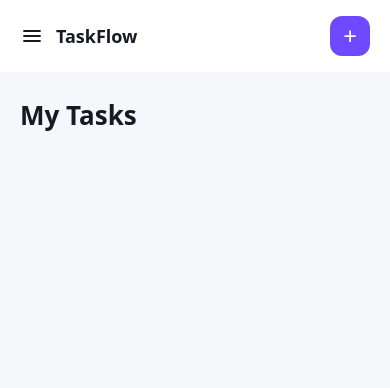
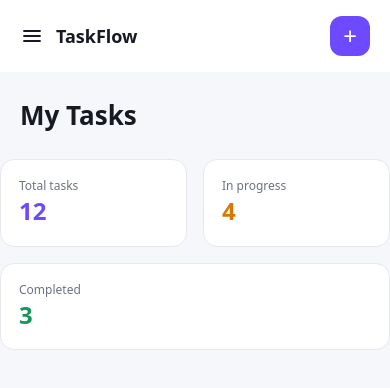
Before and after one commit to LagodaAnna/Task-flow, a React (Vite) app: page / in a window 390 px wide. Shown: the top 388 px of the page. Built offline with nearby package versions, Linux system fonts and the light colour scheme; a web font is replaced by a local one.

Commit message:
feat: add responsive stats section

```diff
--- a/src/App.tsx
+++ b/src/App.tsx
@@ -1,5 +1,6 @@
 import Sidebar from './components/Sidebar/Sidebar'
 import Header from './components/Header/Header'
+import Stats from './components/Stats/Stats'
 
 function App() {
   return (
@@ -7,6 +8,7 @@ function App() {
       <Sidebar />
       <div className="flex flex-1 flex-col gap-6">
         <Header />
+        <Stats />
       </div>
     </div>
   )
--- /dev/null
+++ b/src/components/Stats/Stats.tsx
@@ -0,0 +1,20 @@
+import StatsCard from "../StatsCard/StatsCard";
+
+function Stats() {
+  return (
+    <section aria-label="Task statistics">
+      <dl className="grid grid-cols-2 gap-4 sm:grid-cols-3 sm:gap-5 lg:gap-7">
+        <StatsCard label="Total tasks" value={12} accent="primary" />
+        <StatsCard label="In progress" value={4} accent="progress" />
+        <StatsCard
+          label="Completed"
+          value={3}
+          accent="done"
+          className="col-span-2 sm:col-span-1"
+        />
+      </dl>
+    </section>
+  );
+}
+
+export default Stats;
--- /dev/null
+++ b/src/components/StatsCard/StatsCard.tsx
@@ -0,0 +1,36 @@
+type StatAccent = "primary" | "progress" | "done";
+
+type StatsCardProps = {
+  label: string;
+  value: number;
+  accent: StatAccent;
+  className?: string;
+};
+
+const chipStyles: Record<StatAccent, string> = {
+  primary: "bg-primary-soft",
+  progress: "bg-status-progress-bg",
+  done: "bg-status-done-bg",
+};
+
+const valueStyles: Record<StatAccent, string> = {
+  primary: "text-primary",
+  progress: "text-status-progress-text",
+  done: "text-status-done-text",
+};
+
+function StatsCard({ label, value, accent, className = "" }: StatsCardProps) {
+  return (
+    <div
+      className={`rounded-[14px] border border-border bg-surface p-[18px] lg:grid lg:grid-cols-[2.5rem_1fr] lg:items-center lg:gap-x-[18px] lg:rounded-lg ${className}`}
+    >
+      <div
+        className={`col-start-1 row-span-2 hidden size-10 rounded-md lg:block ${chipStyles[accent]}`}
+      />
+      <dt className="text-xs font-medium text-text-muted lg:col-start-2">{label}</dt>
+      <dd className={`text-xl font-bold lg:col-start-2 ${valueStyles[accent]}`}>{value}</dd>
+    </div>
+  );
+}
+
+export default StatsCard;
```
Also changed, not shown: 1 other file (tests, documents, lock files or other folders).
